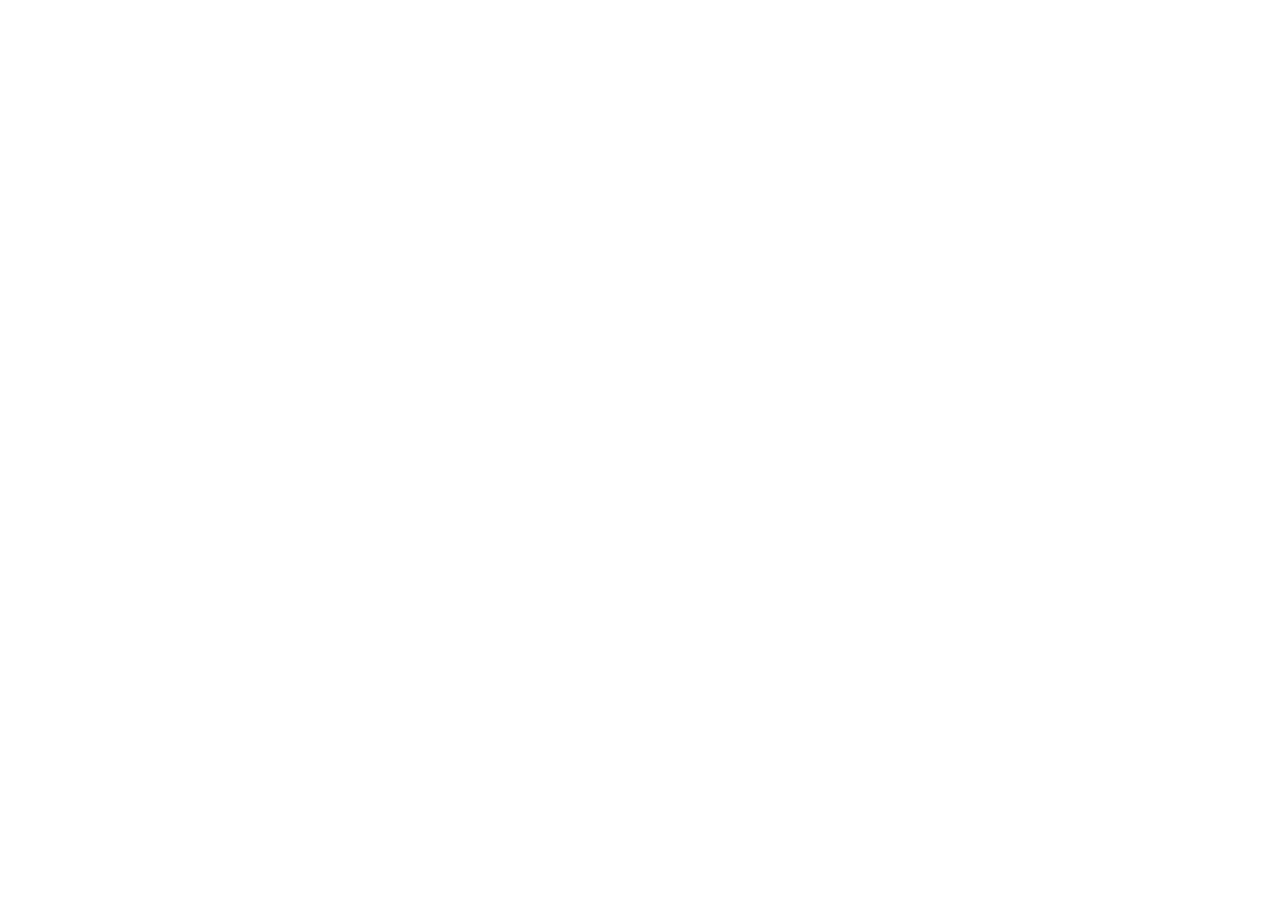
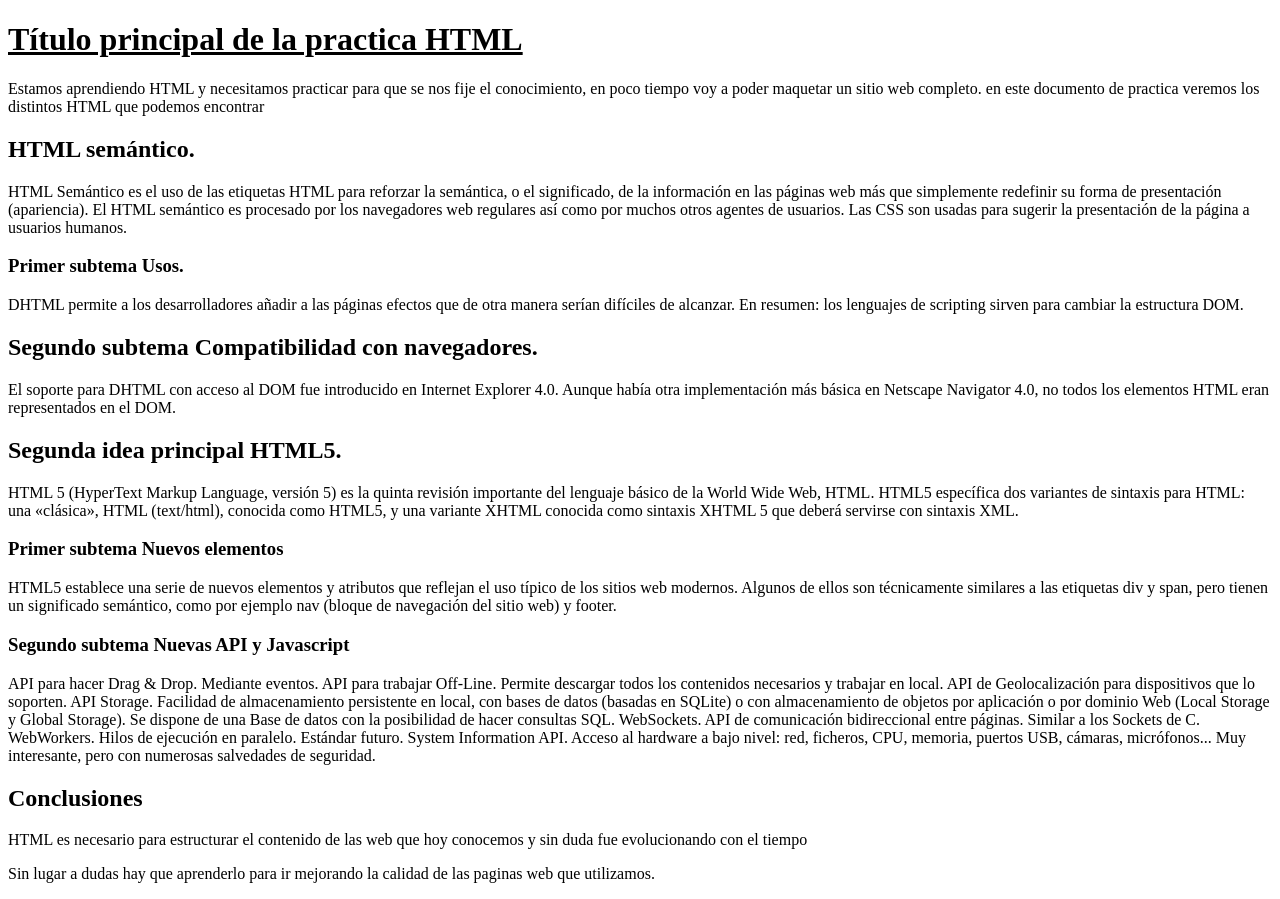
Before and after one commit to n1c0Schneider/Portfolio-Front-End, a plain HTML site: page index.html in a window 1280 px wide. Before the commit the page ends 800 px from the top, so only its background shows below. Drawn offline with Linux system fonts and the light colour scheme.

Commit message:
ejercicios html

```diff
--- a/index.html
+++ b/index.html
@@ -1 +1,36 @@
 <!DOCTYPE html>
+<html lang="en">
+<head>
+    <meta charset="UTF-8">
+    <meta http-equiv="X-UA-Compatible" content="IE=edge">
+    <meta name="viewport" content="width=device-width, initial-scale=1.0">
+    <title>Document</title>
+</head>
+<body>
+    <h1><u>Título principal de la practica HTML</u></h1>
+	<p>Estamos aprendiendo HTML y necesitamos practicar para que se nos fije el conocimiento, en poco tiempo voy a poder maquetar un sitio web completo. en este documento de practica veremos los distintos HTML que podemos encontrar </p>
+
+	  <h2>HTML semántico.</h2>
+		<p>HTML Semántico es el uso de las etiquetas HTML para reforzar la semántica, o el significado, de la información en las páginas web más que simplemente redefinir su forma de presentación (apariencia). El HTML semántico es procesado por los navegadores web regulares así como por muchos otros agentes de usuarios. Las CSS son usadas para sugerir la presentación de la página a usuarios humanos.</p>
+		  <h3>Primer subtema Usos.</h3>
+			<p>DHTML permite a los desarrolladores añadir a las páginas efectos que de otra manera serían difíciles de alcanzar. En resumen: los lenguajes de scripting sirven para cambiar la estructura DOM.</p>
+		<h2>Segundo subtema Compatibilidad con navegadores.</h2>
+			<p>El soporte para DHTML con acceso al DOM fue introducido en Internet Explorer 4.0. Aunque había otra implementación más básica en Netscape Navigator 4.0, no todos los elementos HTML eran representados en el DOM.</p>
+	<h2>Segunda idea principal HTML5.</h2>
+		<p>HTML 5 (HyperText Markup Language, versión 5) es la quinta revisión importante del lenguaje básico de la World Wide Web, HTML. HTML5 específica dos variantes de sintaxis para HTML: una «clásica», HTML (text/html), conocida como HTML5, y una variante XHTML conocida como sintaxis XHTML 5 que deberá servirse con sintaxis XML.</p>
+		  <h3>Primer subtema Nuevos elementos</h3>
+			<p>HTML5 establece una serie de nuevos elementos y atributos que reflejan el uso típico de los sitios web modernos. Algunos de ellos son técnicamente similares a las etiquetas div y span, pero tienen un significado semántico, como por ejemplo nav (bloque de navegación del sitio web) y footer.</p>
+		  <h3>Segundo subtema Nuevas API y Javascript</h3>
+			<p>API para hacer Drag & Drop. Mediante eventos.
+        API para trabajar Off-Line. Permite descargar todos los contenidos necesarios y trabajar en local.
+        API de Geolocalización para dispositivos que lo soporten.
+        API Storage. Facilidad de almacenamiento persistente en local, con bases de datos (basadas en SQLite) o con almacenamiento de objetos por aplicación o por dominio Web (Local Storage y Global Storage). Se dispone de una Base de datos con la posibilidad de hacer consultas SQL.
+        WebSockets. API de comunicación bidireccional entre páginas. Similar a los Sockets de C.
+        WebWorkers. Hilos de ejecución en paralelo.
+        Estándar futuro. System Information API. Acceso al hardware a bajo nivel: red, ficheros, CPU, memoria, puertos USB, cámaras, micrófonos... Muy interesante, pero con numerosas salvedades de seguridad.</p>
+
+	  <h2>Conclusiones</h2>
+		<p>HTML es necesario para estructurar el contenido de las web que hoy conocemos y sin duda fue evolucionando con el tiempo</p>
+		<p>Sin lugar a dudas hay que aprenderlo para ir mejorando la calidad de las paginas web que utilizamos.</p>
+</body>
+</html>
```
